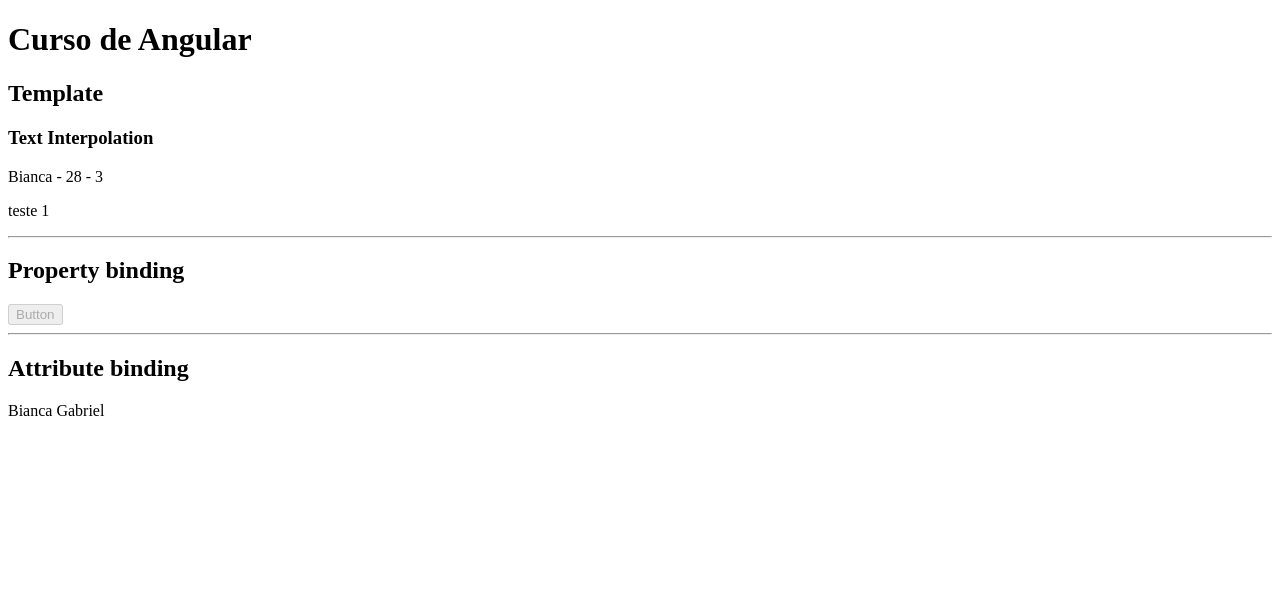
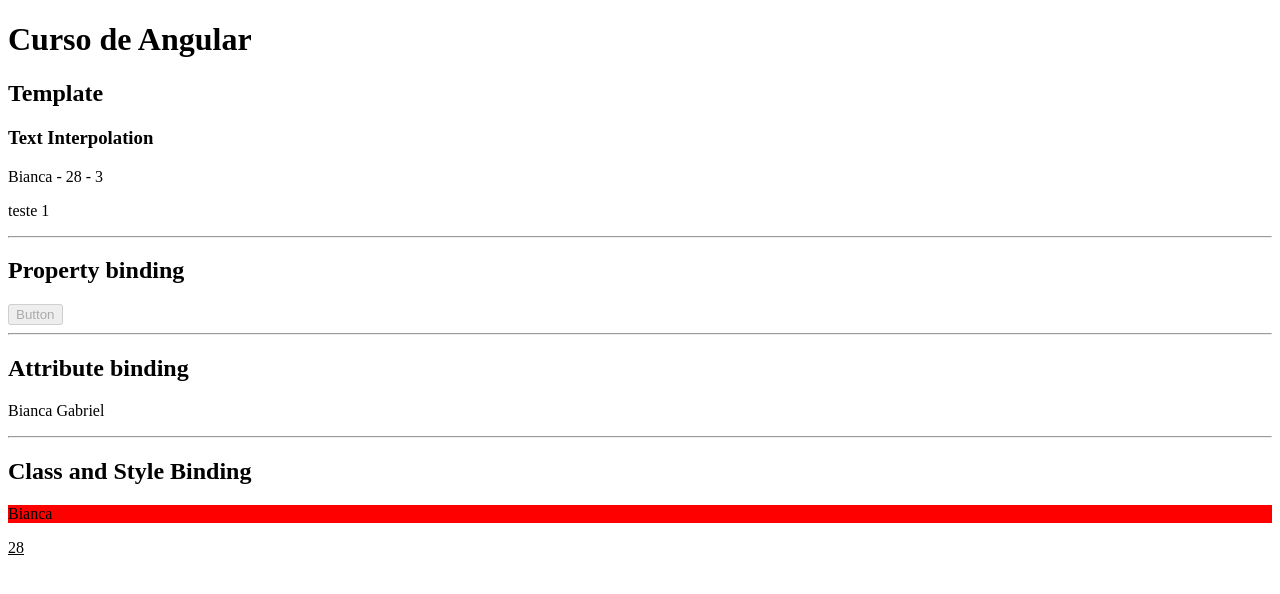
Before and after one commit to biancagabriel/cursoAngular, an Angular app in the folder meu-primeiro-projeto-latest/: page / in a window 1280 px wide. Shown: the top 594 px of the page. Built offline with nearby package versions, Linux system fonts and the light colour scheme.

Commit message:
class and style binding

```diff
--- a/meu-primeiro-projeto-latest/src/app/components/template/template-binding/template-binding.component.html
+++ b/meu-primeiro-projeto-latest/src/app/components/template/template-binding/template-binding.component.html
@@ -14,3 +14,8 @@
 <h2>Attribute binding</h2>
 <!-- <element [attr.attribute-you-are-targeting]='value'</element> -->
 <p [attr.title]="name" [attr.aria-label] = "name">Bianca Gabriel</p>
+<hr/>
+
+<h2>Class and Style Binding</h2>
+<p [class.background-red] = "age>=27" [class.background-blue] = "age >20">{{ name }}</p>
+<p [style.text-decoration]="isTextDecoration">{{age}}</p>
--- a/meu-primeiro-projeto-latest/src/app/components/template/template-binding/template-binding.component.scss
+++ b/meu-primeiro-projeto-latest/src/app/components/template/template-binding/template-binding.component.scss
@@ -0,0 +1,8 @@
+:host{
+    .background-blue {
+        background: blue;
+    }
+    .background-red {
+        background: red;
+    }
+}
--- a/meu-primeiro-projeto-latest/src/app/components/template/template-binding/template-binding.component.ts
+++ b/meu-primeiro-projeto-latest/src/app/components/template/template-binding/template-binding.component.ts
@@ -15,7 +15,7 @@ export class TemplateBindingComponent {
   public isDesabled = true;
   //  public srcValue =
   // 'https://devbiagabriel.wordpress.com/wp-content/uploads/2013/03/bia.jpg?w=640';
-
+  public isTextDecoration = this.age >=28 ? 'underline' : 'none';
   public sum(val1:number,val2:number){
     return val1 + val2;
   }
```
